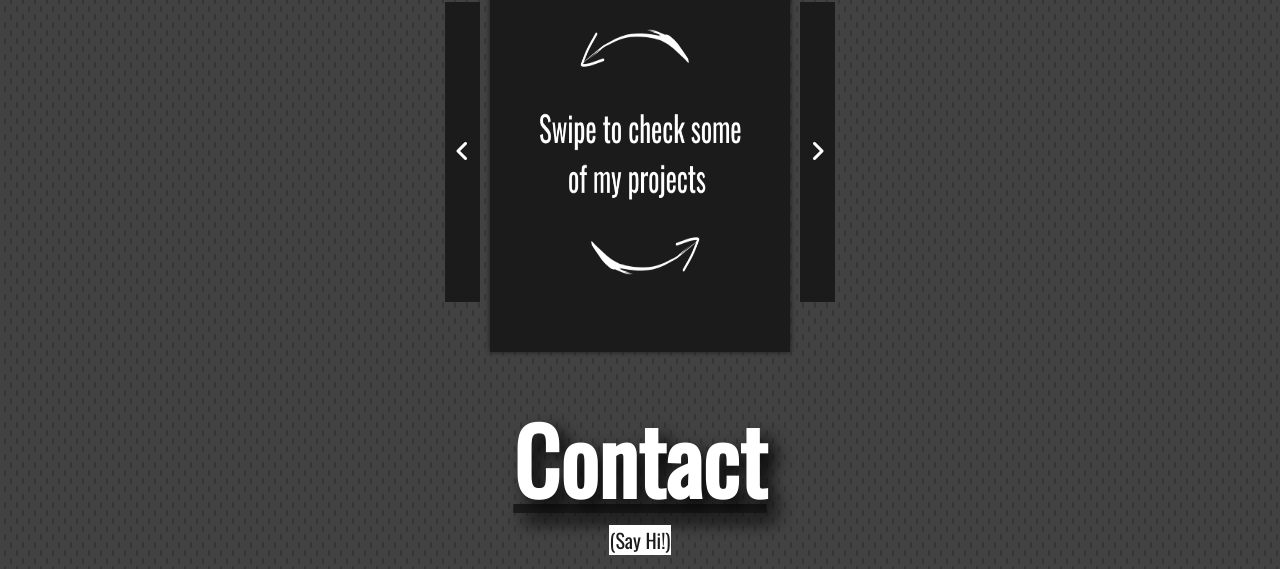
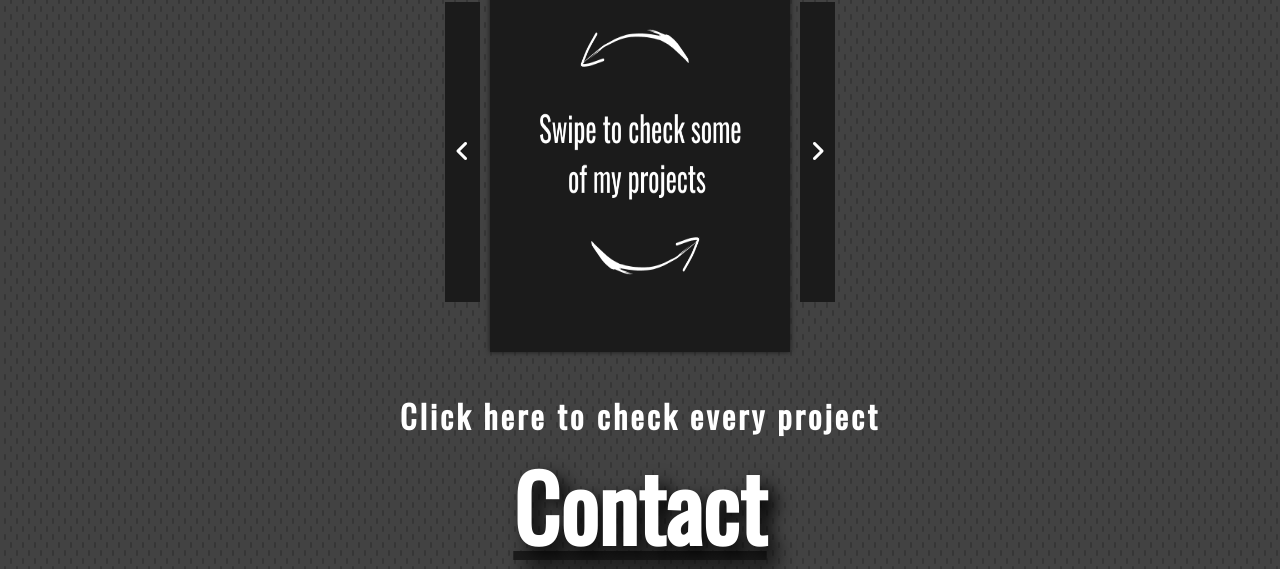
Before and after one commit to bravorcarlos/bravorcarlos.github.io, a plain HTML site: page index.html in a window 1280 px wide. Shown: the part 1994-2563 px from the top of the page. Drawn offline with nearby package versions, Linux system fonts and the light colour scheme.

Commit message:
New changes

```diff
--- a/app.js
+++ b/app.js
@@ -80,7 +80,7 @@ gmailDiv.addEventListener("click", function() {
 });
 
 //Variables y funciones de los botones del deslizador de imagenes
-let images = [ "img/1.png", "img/2.png", "img/3.png"];
+let images = [ "img/1.png", "img/2.jpg", "img/3.jpg", "img/4.jpg"];
 
 let num = 0;
 
--- a/index.html
+++ b/index.html
@@ -96,6 +96,9 @@
         <img id="slider" src="img/1.png" width="300px" height="400px"/>
         <button onclick="next()" class="btn"> <i class="fa-solid fa-angle-right"></i> </button>
     </div>
+    <div id="projects-link">
+      <a href="https://linktr.ee/bravorcarlos" target="_blank"><h3>Click here to check every project</h3></a>
+    </div>
       </div>
       <div id="contact">
         <div id="contact-header">
--- a/style.css
+++ b/style.css
@@ -233,6 +233,10 @@ h4 {
     box-shadow: 0 0 5px 0 #1b1b1b;
 }
 
+#projects-link {
+    text-align: center;
+}
+
 /* Contact */
 
 #contact-header {
```
Also changed, not shown: img/2.jpg (added), img/2.png (deleted), img/3.jpg (added), img/3.png (deleted), img/4.jpg (added).
